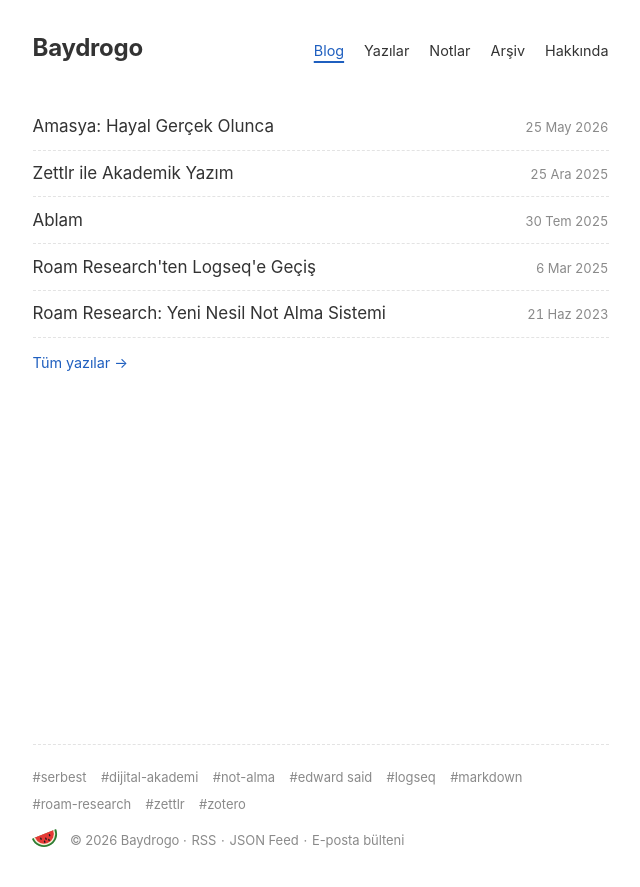
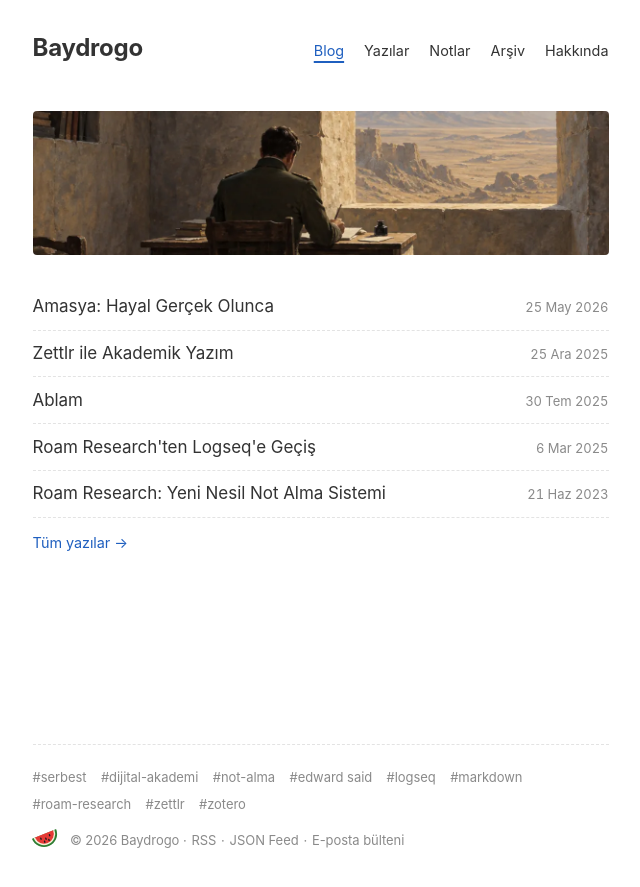
Before and after one commit to baydrogo/baydrogo, a Jekyll site: the page built from index.html, in a window 1280 px wide. Shown: the top 887 px of the page, without its empty margins (312-952 px from the left). Built offline with Jekyll 4.4.1, drawn with Linux system fonts in a browser that asks for light colours.

Commit message:
Deneme (banner): ana sayfada başlık ve menü altında ince Drogo şeridi
Co-Authored-By: Claude Opus 5.5 <noreply@anthropic.com>

```diff
--- a/_layouts/home.html
+++ b/_layouts/home.html
@@ -1,6 +1,8 @@
 ---
 layout: default
 ---
+<a class="banner" href="{{ '/hakkinda/' | relative_url }}"><img src="{{ '/assets/img/drogo-banner.webp' | relative_url }}" alt="Kaledeki odasında, çöle bakan pencerenin önünde masada yazı yazan bir subay" width="1200" height="300"></a>
+
 <section class="son-yazilar">
   <h2 class="gizli">Son yazılar</h2>
   <ul class="sade-liste h-feed">
--- a/assets/css/style.scss
+++ b/assets/css/style.scss
@@ -575,3 +575,11 @@ a:hover { text-decoration: underline; }
 @media (max-width: 600px) {
   .alt { margin-top: 3rem; }
 }
+
+/* Ana sayfa: üstte ince Drogo şeridi (4:1) */
+.banner { display: block; margin: 0 0 2.25rem; }
+.banner img { display: block; width: 100%; height: auto; aspect-ratio: 4 / 1; object-fit: cover; border-radius: 4px; }
+@media (max-width: 600px) {
+  .banner { margin-bottom: 1.75rem; }
+  .banner img { aspect-ratio: 3 / 1; }
+}
```
Also changed, not shown: assets/img/drogo-banner.webp (added).
